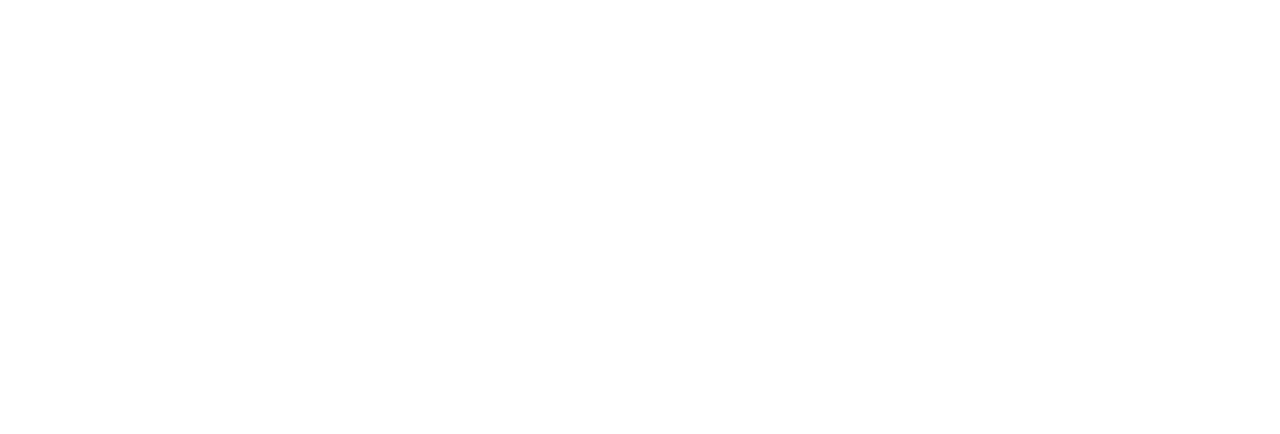
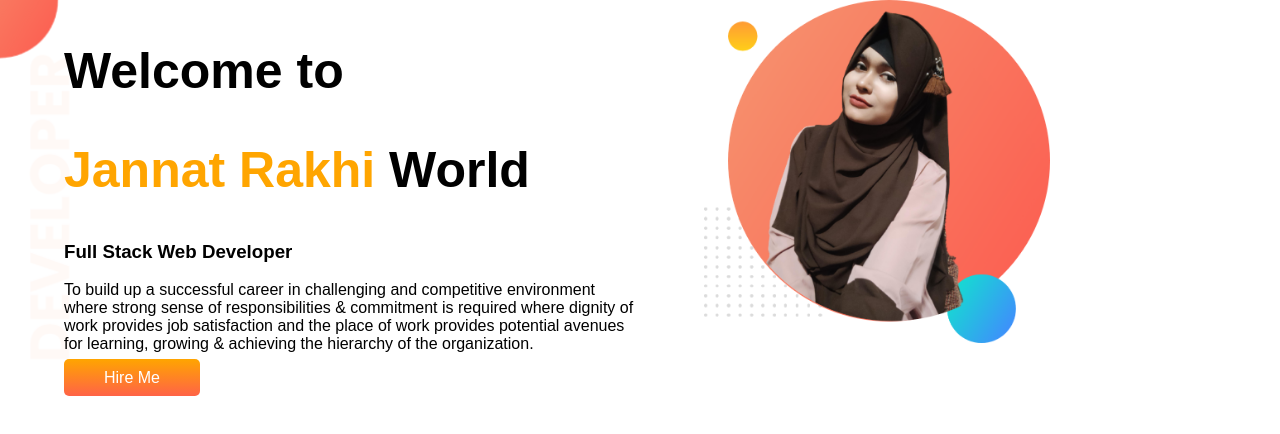
Before and after one commit to JannatRakhi/Developer-portfolio, a plain HTML site: page index.html in a window 1280 px wide. Drawn offline with Linux system fonts and the light colour scheme; a web font is replaced by a local one.

Commit message:
top banner added

```diff
--- a/index.html
+++ b/index.html
@@ -1,13 +1,35 @@
 <!DOCTYPE html>
 <html lang="en">
+
 <head>
     <meta charset="UTF-8">
     <meta http-equiv="X-UA-Compatible" content="IE=edge">
     <meta name="viewport" content="width=device-width, initial-scale=1.0">
     <title>Rakhi Portfolio</title>
+    <link rel="preconnect" href="https://fonts.googleapis.com">
+    <link rel="preconnect" href="https://fonts.gstatic.com" crossorigin>
+    <link href="https://fonts.googleapis.com/css2?family=Otomanopee+One&display=swap" rel="stylesheet">
     <link rel="stylesheet" href="style.css">
 </head>
+
 <body>
+    <section class="top-banner">
+        <div class="half-width">
+            <h1>Welcome to</h1>
+            <h1><span class="orange-color">Jannat Rakhi</span> World</h1>
+            <h3>Full Stack Web Developer</h3>
+            <p>To build up a successful career in challenging and competitive environment where strong sense of
+                responsibilities & commitment is required where dignity of work provides job satisfaction and the place
+                of
+                work provides potential avenues for learning, growing & achieving the hierarchy of the organization.</p>
+            <a class="link-button" target="_blank" href="www.facebook.com">Hire Me</a>
+        </div>
+        <div class="half-width">
+            <img src="images/zannat.png" alt="">
+
+        </div>
+    </section>
 
 </body>
+
 </html>
--- a/style.css
+++ b/style.css
@@ -0,0 +1,31 @@
+body{
+    font-family: 'Otomanopee One', sans-serif;
+    margin: 0;
+}
+h1{
+    font-size: 50px;
+}
+.orange-color{
+    color: orange;
+}
+section{
+    display: flex;
+}
+.half-width{
+    width: 50%;
+    padding-left: 5%;
+}
+.half-width img{
+    width: 60%;
+}
+.link-button{
+    text-decoration: none;
+    background-image: linear-gradient(orange, tomato);
+    padding: 10px 40px;
+    color: white;
+    border-radius: 5px;
+}
+.top-banner{
+   background-image: url(images/top-banner.png);
+   background-repeat: no-repeat;
+}
```
Also changed, not shown: images/dream-bg.png (added), images/exp-bg.png (added), images/jhankar.png (added), images/jhankar2.png (added), images/rakhi.png (added), images/top-banner.png (added), images/zannat.png (added).
